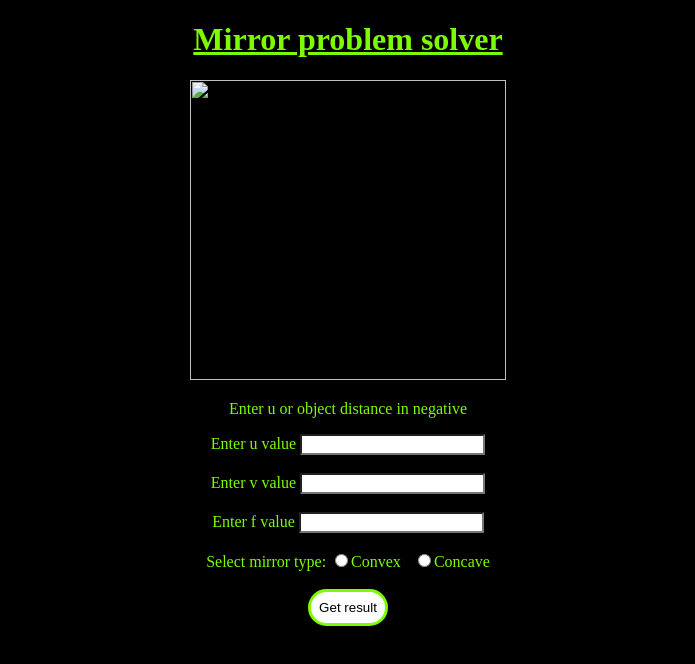
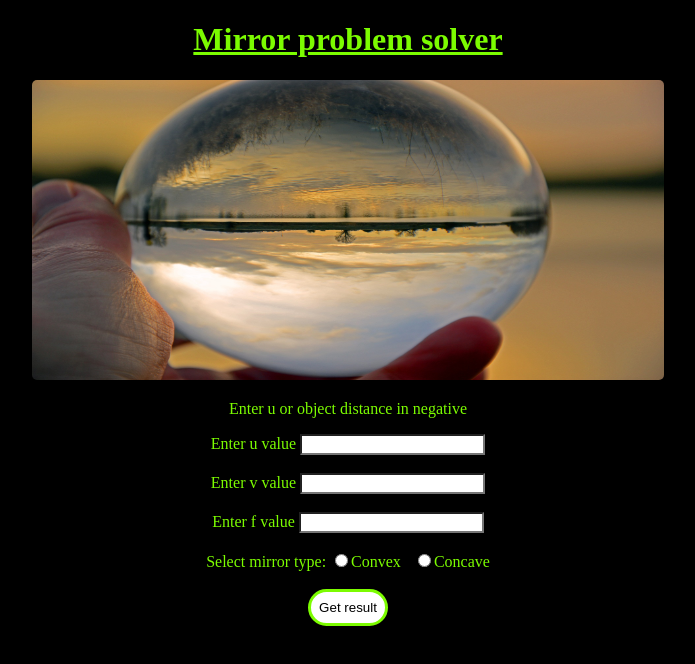
Before and after one commit to rajib3728/mirror-problem-solver, a plain HTML site: page index.html in a window 1280 px wide. Shown: the whole page, without its empty margins (292-987 px from the left). Drawn offline with Linux system fonts and the light colour scheme.

Commit message:
Update index.html

```diff
--- a/index.html
+++ b/index.html
@@ -10,7 +10,7 @@
 <body style="background-color:black;color:lawngreen;">
     <center>
     <h1><u>Mirror problem solver</u></h1>
-   <img src="img1.png" width="50%" height="300px" style="border-radius:5px;">
+   <img src="img1.jpg" width="50%" height="300px" style="border-radius:5px;">
    <br>
    <p>Enter u or object distance in negative</p>
    <label>Enter u value</label>
```
